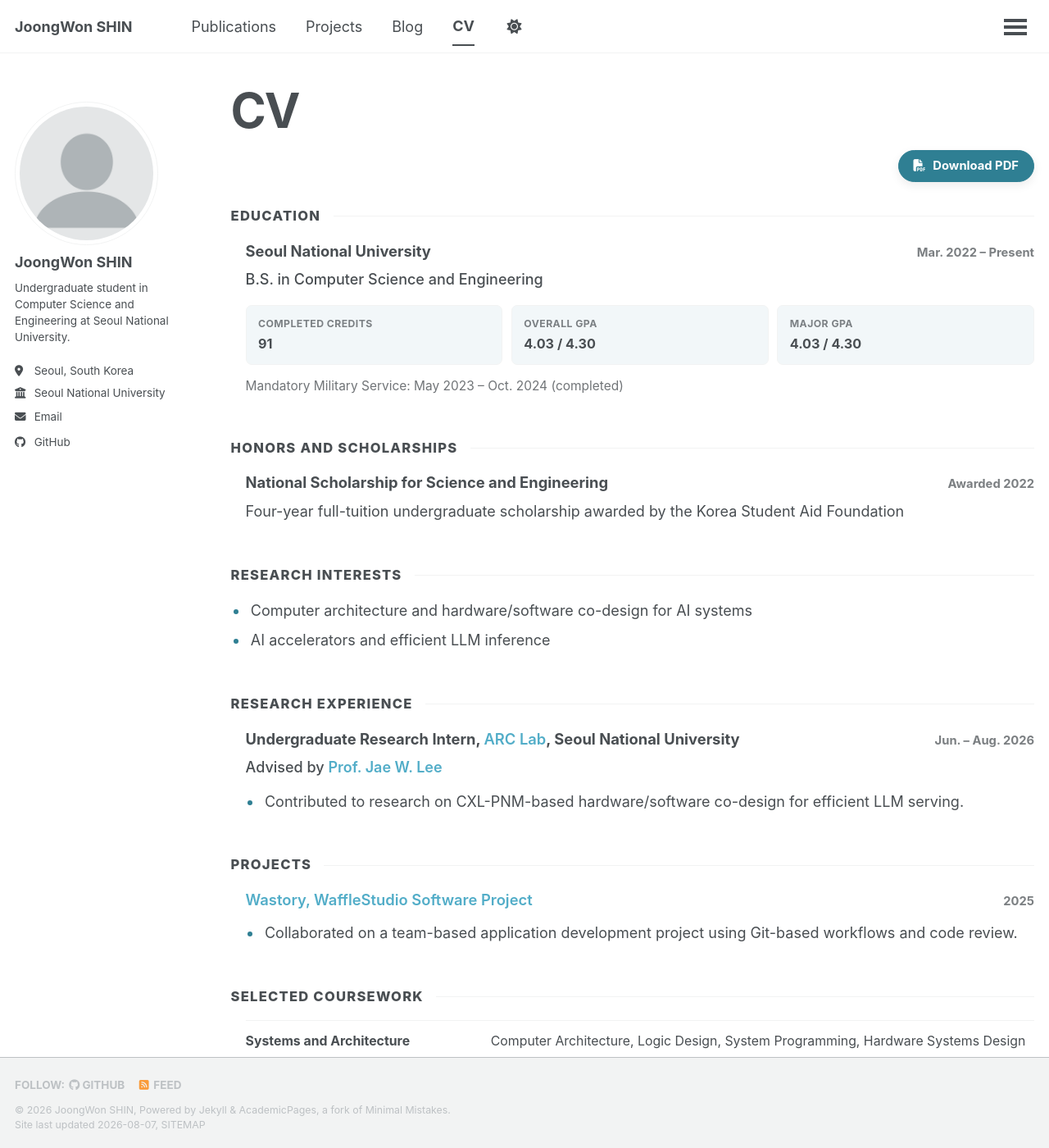
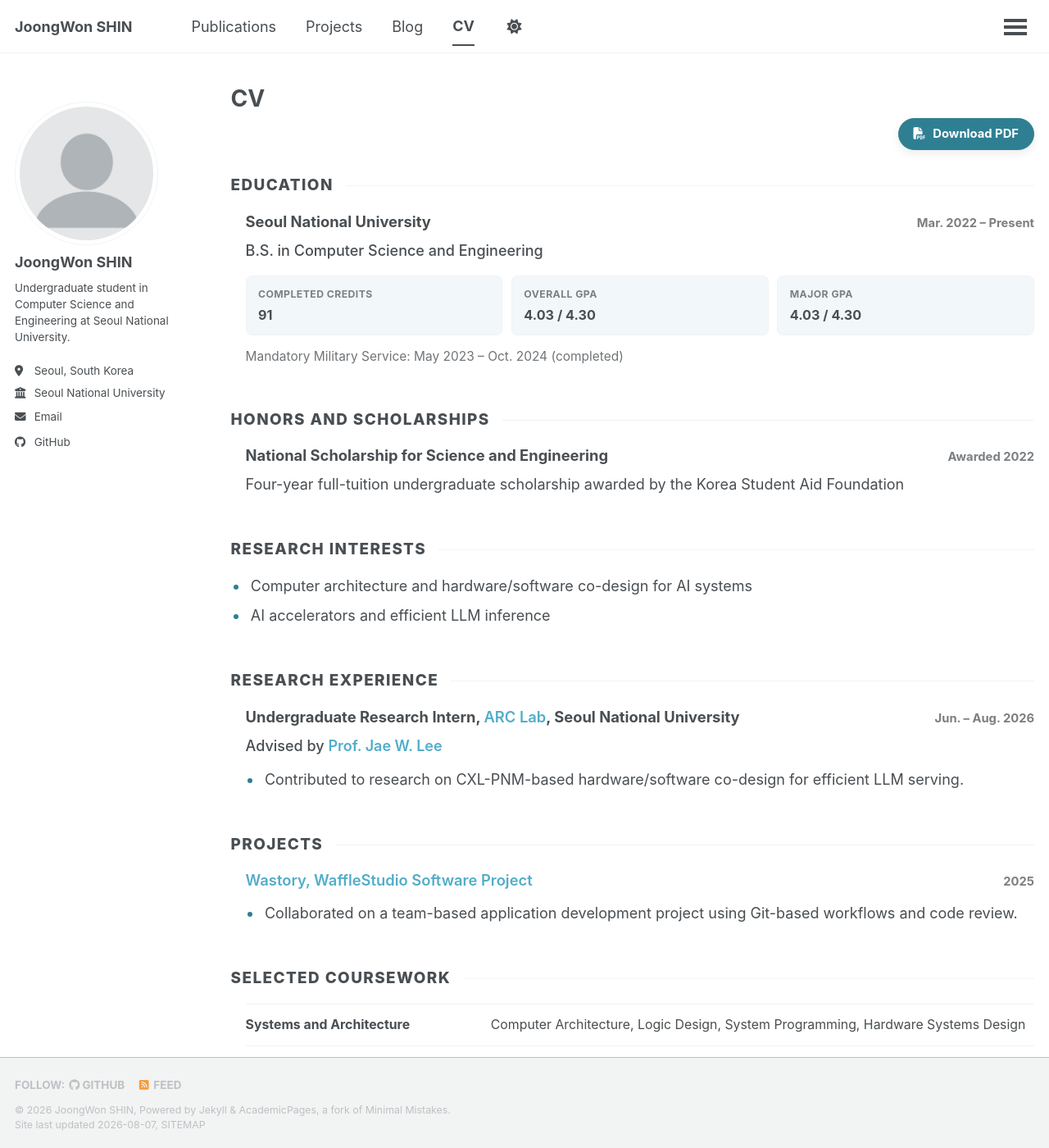
Before and after one commit to joongwon0204/joongwon0204.github.io, a Jekyll site: the page built from _pages/cv.md, in a window 1280 px wide and 1400 px high. Shown: the whole window at 82% size. Built offline with Jekyll 4.4.1, drawn with Linux system fonts in a browser that asks for light colours; a script that is not in the unit is left out.

Commit message:
update CV layout and styles for consistency and improved readability

```diff
--- a/_layouts/archive.html
+++ b/_layouts/archive.html
@@ -15,7 +15,7 @@ layout: default
 <div id="main" role="main">
   {% include sidebar.html %}
 
-  <div class="archive{% if page.cv_page %} archive--cv{% endif %}">
+  <div class="archive">
     {% unless page.header.overlay_color or page.header.overlay_image %}
       <h1 class="page__title">{{ page.title }}</h1>
     {% endunless %}
--- a/_sass/layout/_json_cv.scss
+++ b/_sass/layout/_json_cv.scss
@@ -1,12 +1,6 @@
 /* ==========================================================================
    CV PAGE
    ========================================================================== */
-
-.archive--cv > .page__title {
-  margin-bottom: 1.25rem;
-  font-size: clamp(2.5rem, 5vw, 3.25rem);
-  letter-spacing: -0.035em;
-}
 
 .cv-page {
   --cv-accent: var(--global-base-color);
@@ -85,7 +79,7 @@
     border: 0;
     color: var(--global-text-color);
     font-family: $sans-serif;
-    font-size: 0.92rem;
+    font-size: 1.05rem;
     font-weight: 800;
     letter-spacing: 0.075em;
     line-height: 1.3;
```
Also changed, not shown: _pages/cv.md (+0 -1 lines).
